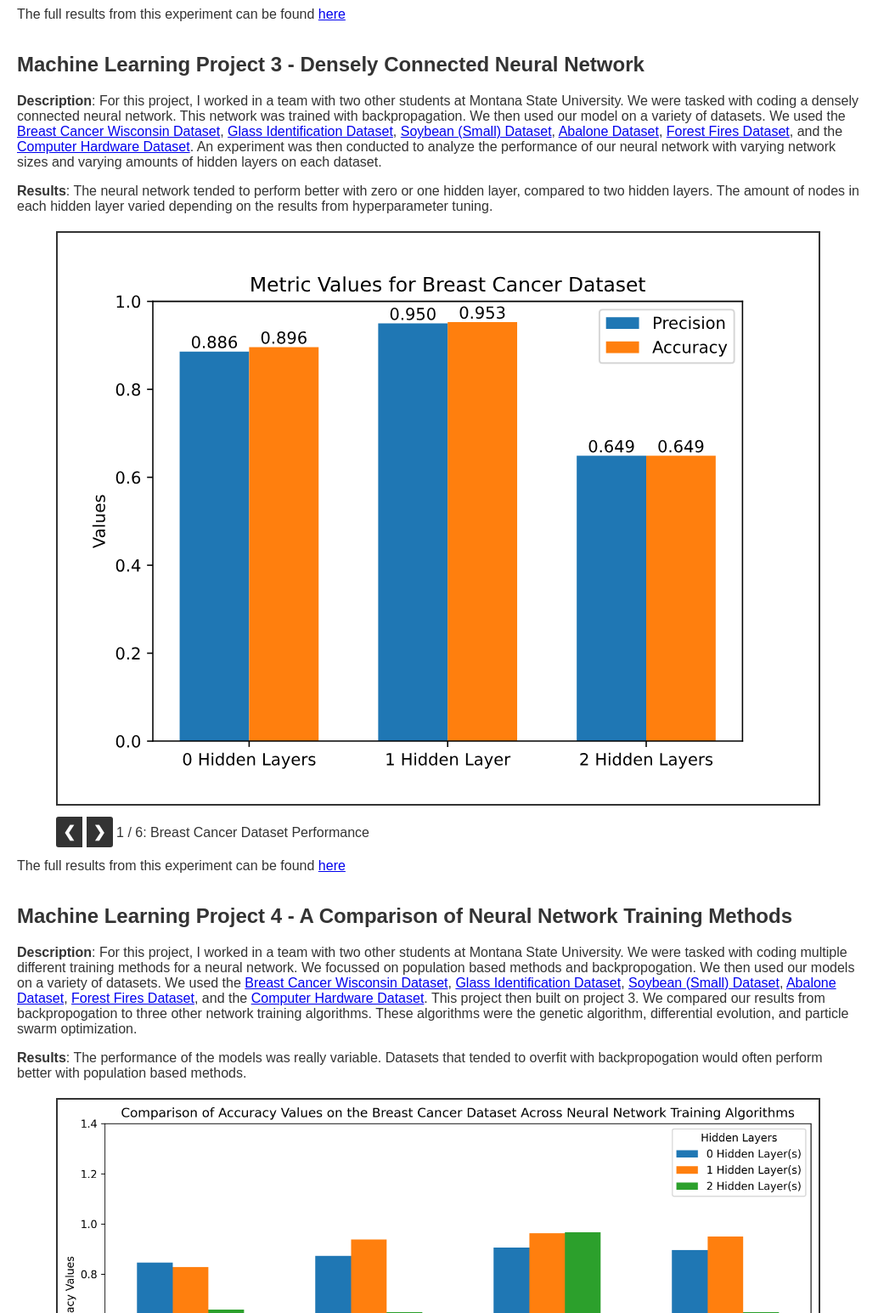
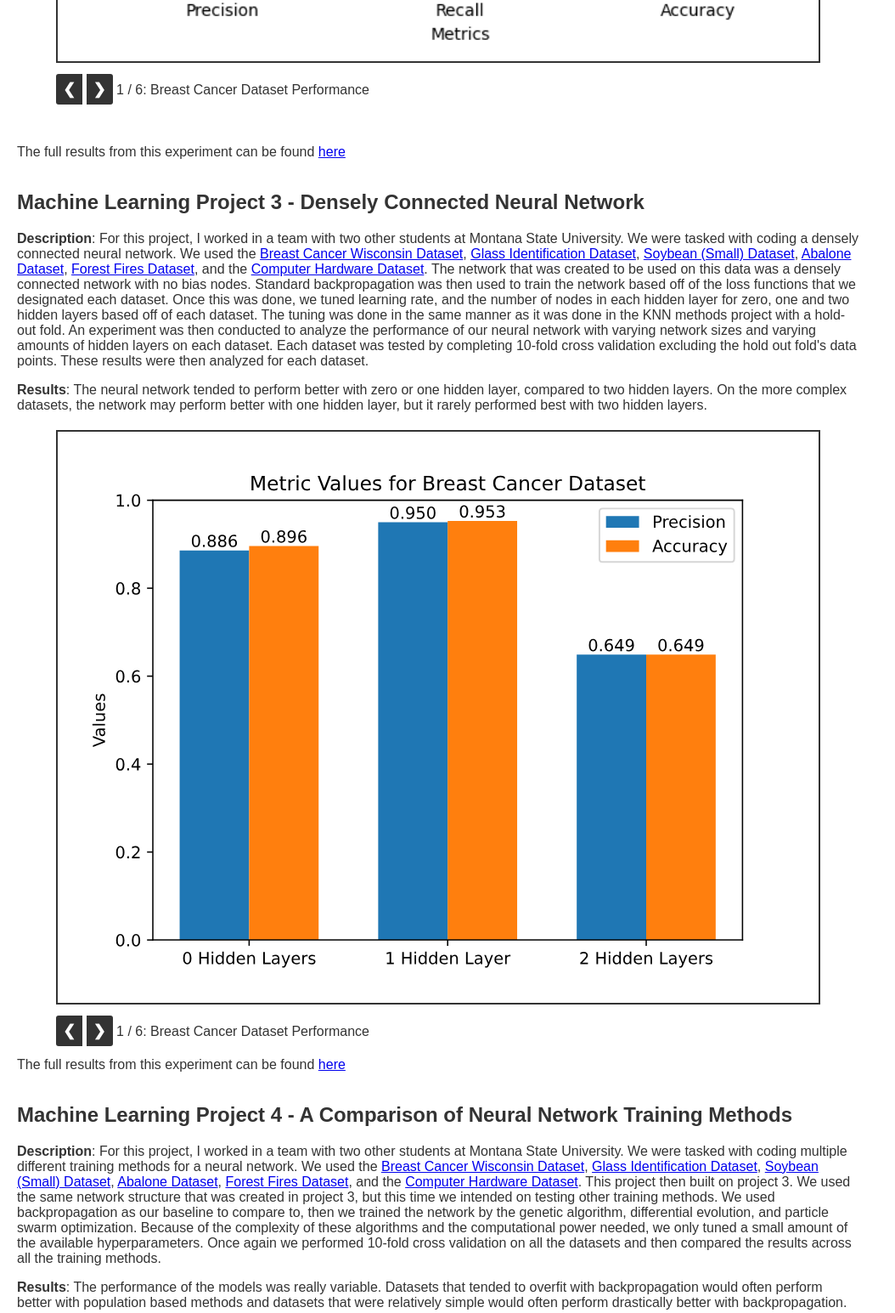
Before and after one commit to joshaney324/PersonalWebsite, a plain HTML site: page html/personal_projects.html in a window 1280 px wide. Shown: the part 2641-4186 px from the top of the page at 85% size, without its empty margins (0-1054 px from the left). Drawn offline with Linux system fonts and the light colour scheme.

Commit message:
project 2, 3, 4 description update

```diff
--- a/html/personal_projects.html
+++ b/html/personal_projects.html
@@ -107,9 +107,21 @@
                 <a href="https://archive.ics.uci.edu/dataset/1/abalone">Abalone Dataset</a>,
                 <a href="https://archive.ics.uci.edu/dataset/162/forest+fires">Forest Fires Dataset</a>, and the
                 <a href="https://archive.ics.uci.edu/dataset/29/computer+hardware">Computer Hardware Dataset</a>.
-                An experiment was then conducted to compare each of these models. This was all done in python.</p>
+                For the classification datasets, a base KNN classification model was created. To do this we took out a
+                hold-out fold from the data to tune all the hyperparameters for the model. Once the model was tuned, 10-fold
+                cross validation was completed with the remaining data. There was no removal of noisy data during this run.
+                We then completed another run of this experiment, but we used an edited KNN classification model, so the
+                model would remove data points that it got wrong. This in turn ended up removing noise. A similar process
+                was completed for the regression datasets, but the only difference in the model was that a kernel was
+                used to weight the distance of the K closest neighbors instead of just going with the mean of the k
+                closest neighbors. For the edited KNN regression model, we had to tune a threshold for how close the
+                prediction was to the actual value to decide if the model would remove the datapoint. Finally, we
+                performed the experiment one more time, but instead of using edited KNN models to find the edited dataset,
+                we used the centroids from a K-Means Clustering model. Once these experiments were completed, we then
+                analyzed and compared the results from all the different models</p>
             <p><strong>Results</strong>: Many of the K Nearest Neighbors Methods performed better on classification data then on regression data.
-                The performance of individual models depended on the structure of each dataset.</p>
+                The performance of individual models depended on the structure of each dataset. Depending on if the dataset
+                contained large amounts of outliers, the K-Means model or the edited model would perform better.</p>
 
 
             <div class="slideshow-container ml_2">
@@ -155,19 +167,23 @@
         <section class="project">
             <h2>Machine Learning Project 3 - Densely Connected Neural Network</h2>
             <p><strong>Description</strong>: For this project, I worked in a team with two other students at Montana State University.
-                We were tasked with coding a densely connected neural network. This network was trained with backpropagation. We then used our
-                model on a variety of datasets. We used the
+                We were tasked with coding a densely connected neural network. We used the
                 <a href="https://archive.ics.uci.edu/dataset/15/breast+cancer+wisconsin+original">Breast Cancer Wisconsin Dataset</a>,
                 <a href="https://archive.ics.uci.edu/dataset/42/glass+identification">Glass Identification Dataset</a>,
                 <a href="https://archive.ics.uci.edu/dataset/91/soybean+small">Soybean (Small) Dataset</a>,
                 <a href="https://archive.ics.uci.edu/dataset/1/abalone">Abalone Dataset</a>,
                 <a href="https://archive.ics.uci.edu/dataset/162/forest+fires">Forest Fires Dataset</a>, and the
                 <a href="https://archive.ics.uci.edu/dataset/29/computer+hardware">Computer Hardware Dataset</a>.
-                An experiment was then conducted to analyze the performance of our neural network with varying network
-                sizes and varying amounts of hidden layers on each dataset.</p>
+                The network that was created to be used on this data was a densely connected network with no bias nodes.
+                Standard backpropagation was then used to train the network based off of the loss functions that we
+                designated each dataset. Once this was done, we tuned learning rate, and the number of nodes in each
+                hidden layer for zero, one and two hidden layers based off of each dataset. The tuning was done in the
+                same manner as it was done in the KNN methods project with a hold-out fold. An experiment was then conducted to analyze the performance of our neural network with varying network
+                sizes and varying amounts of hidden layers on each dataset. Each dataset was tested by completing 10-fold
+                cross validation excluding the hold out fold's data points. These results were then analyzed for each dataset.</p>
             <p><strong>Results</strong>: The neural network tended to perform better with zero or one hidden layer,
-                compared to two hidden layers. The amount of nodes in each hidden layer varied depending on the results
-                from hyperparameter tuning.</p>
+                compared to two hidden layers. On the more complex datasets, the network may perform better with one
+                hidden layer, but it rarely performed best with two hidden layers.</p>
 
             <div class="slideshow-container ml_3">
 
@@ -211,20 +227,22 @@
         <section class="project">
             <h2>Machine Learning Project 4 - A Comparison of Neural Network Training Methods</h2>
             <p><strong>Description</strong>: For this project, I worked in a team with two other students at Montana State University.
-                We were tasked with coding multiple different training methods for a neural network. We focussed on
-                population based methods and backpropogation. We then used our
-                models on a variety of datasets. We used the
+                We were tasked with coding multiple different training methods for a neural network. We used the
                 <a href="https://archive.ics.uci.edu/dataset/15/breast+cancer+wisconsin+original">Breast Cancer Wisconsin Dataset</a>,
                 <a href="https://archive.ics.uci.edu/dataset/42/glass+identification">Glass Identification Dataset</a>,
                 <a href="https://archive.ics.uci.edu/dataset/91/soybean+small">Soybean (Small) Dataset</a>,
                 <a href="https://archive.ics.uci.edu/dataset/1/abalone">Abalone Dataset</a>,
                 <a href="https://archive.ics.uci.edu/dataset/162/forest+fires">Forest Fires Dataset</a>, and the
                 <a href="https://archive.ics.uci.edu/dataset/29/computer+hardware">Computer Hardware Dataset</a>.
-                This project then built on project 3. We compared our results from backpropogation to three other
-                network training algorithms. These algorithms were the genetic algorithm, differential evolution, and
-                particle swarm optimization.</p>
+                This project then built on project 3. We used the same network structure that was created in project 3,
+                but this time we intended on testing other training methods. We used backpropagation as our baseline to
+                compare to, then we trained the network by the genetic algorithm, differential evolution, and particle
+                swarm optimization. Because of the complexity of these algorithms and the computational power needed,
+                we only tuned a small amount of the available hyperparameters. Once again we performed 10-fold cross
+                validation on all the datasets and then compared the results across all the training methods.</p>
             <p><strong>Results</strong>: The performance of the models was really variable. Datasets that tended to
-                overfit with backpropogation would often perform better with population based methods.</p>
+                overfit with backpropagation would often perform better with population based methods and datasets that
+                were relatively simple would often perform drastically better with backpropagation.</p>
             <div class="slideshow-container ml_4">
 
                 <div class="mySlides fade" data-caption="Breast Cancer Dataset Performance">
```
